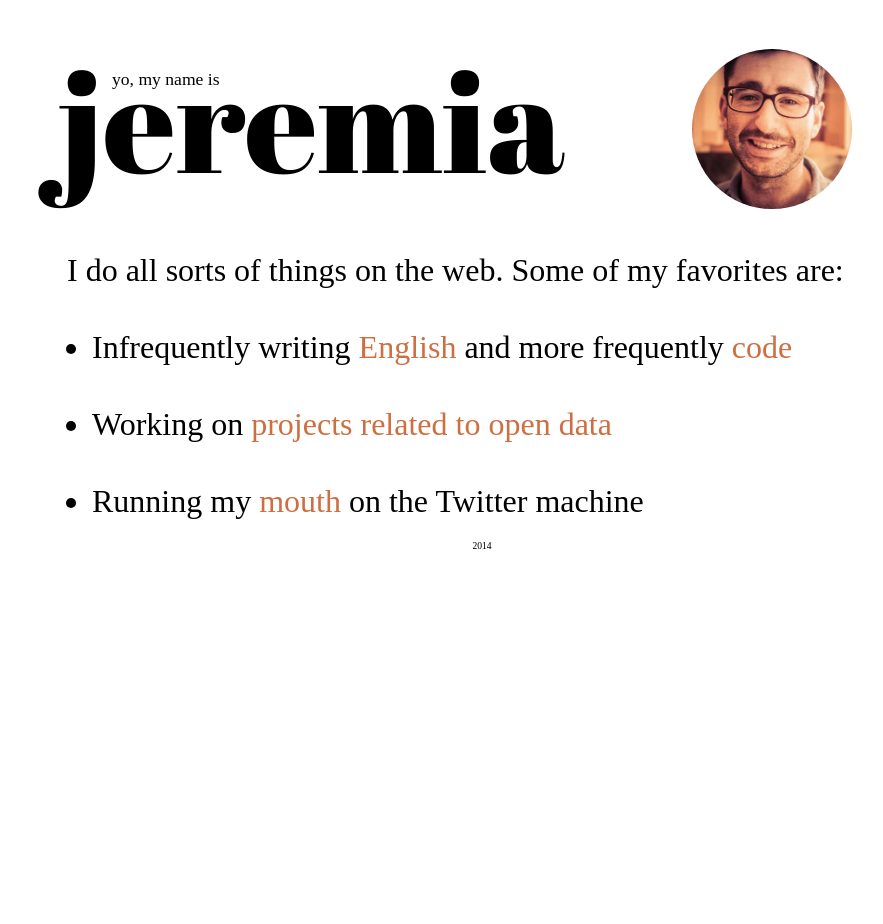
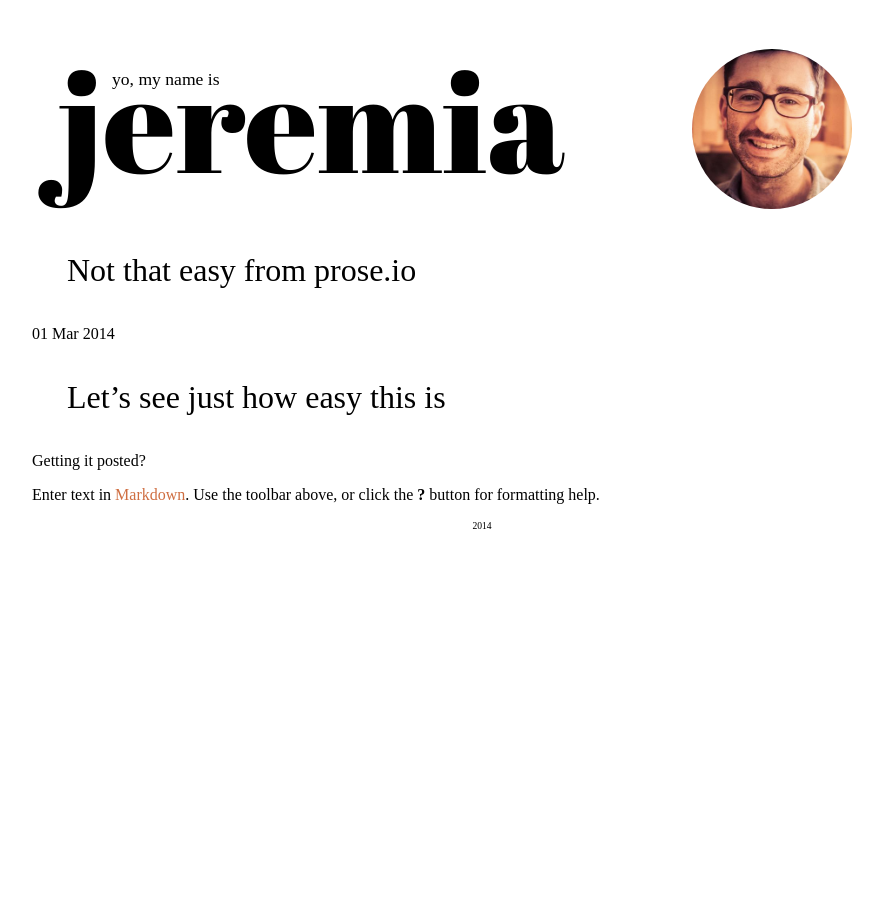
Before and after one commit to jeremiak/jeremiak.github.com, a Jekyll site: the page built from _posts/2014-03-02-post-from-prose.md, in a window 1280 px wide. Shown: the whole page, without its empty margins (158-1041 px from the left). Built offline with Jekyll 4.4.1, drawn with Linux system fonts in a browser that asks for light colours; Markdown is read by kramdown in place of the engine named in the settings.

Commit message:
so messy

```diff
--- a/_layouts/default.html
+++ b/_layouts/default.html
@@ -17,12 +17,9 @@
             <div class="clearfix"></div>
           </div>
           <div class="main">
-            <h2>I do all sorts of things on the web. Some of my favorites are:</h2>
-            <ul>
-              <li>Infrequently writing <a href="/posts">English</a> and more frequently <a href="https://github.com/jeremiak">code</a></li>
-              <li>Working on <a href="/projects">projects related to open data</a></li>
-              <li>Running my <a href="https://twitter.com/jeremiak">mouth</a> on the Twitter machine</li>
-            </ul>
+
+              {{ content }}
+
           </div>
           <div class="footer">
             <h2>2014</h2>
```
